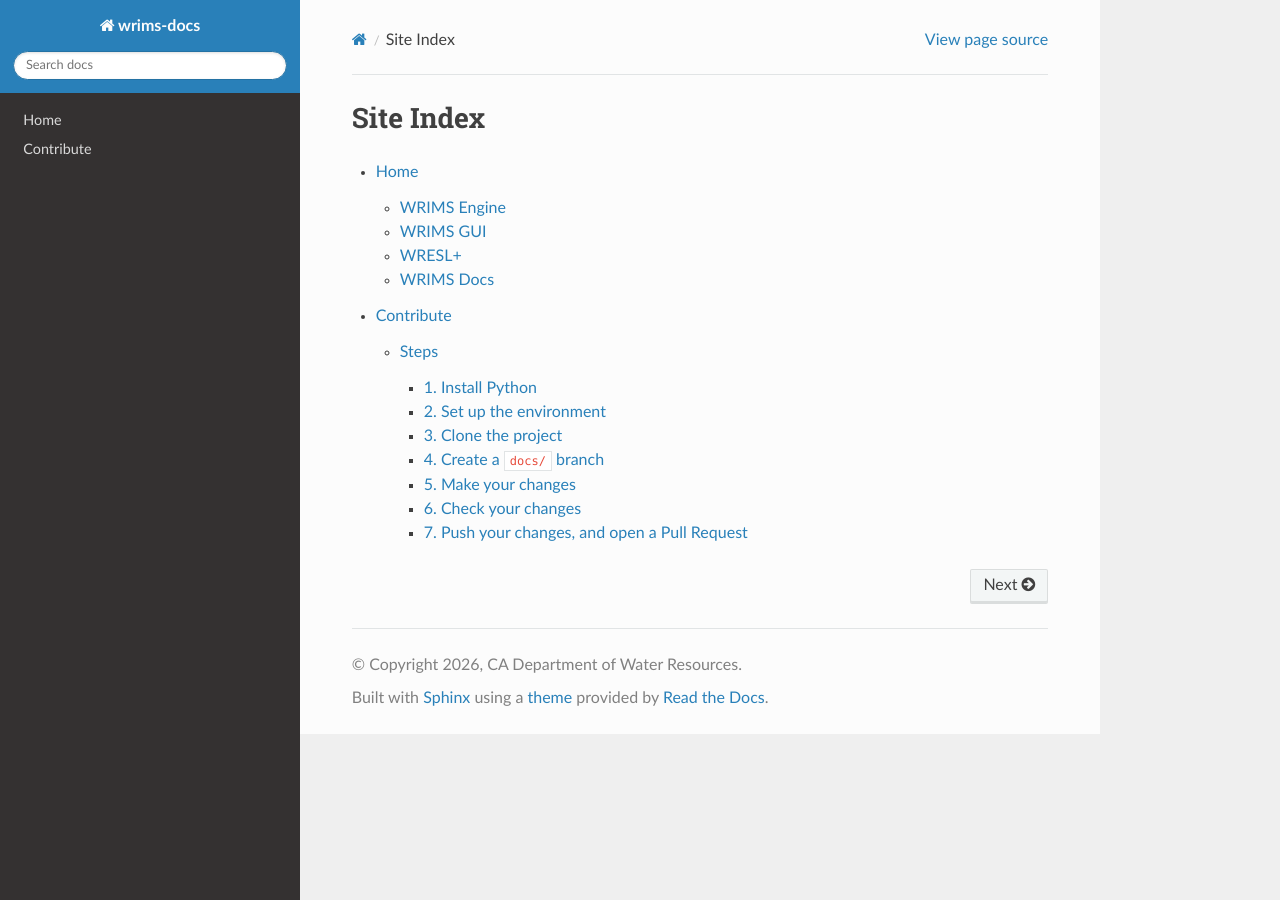
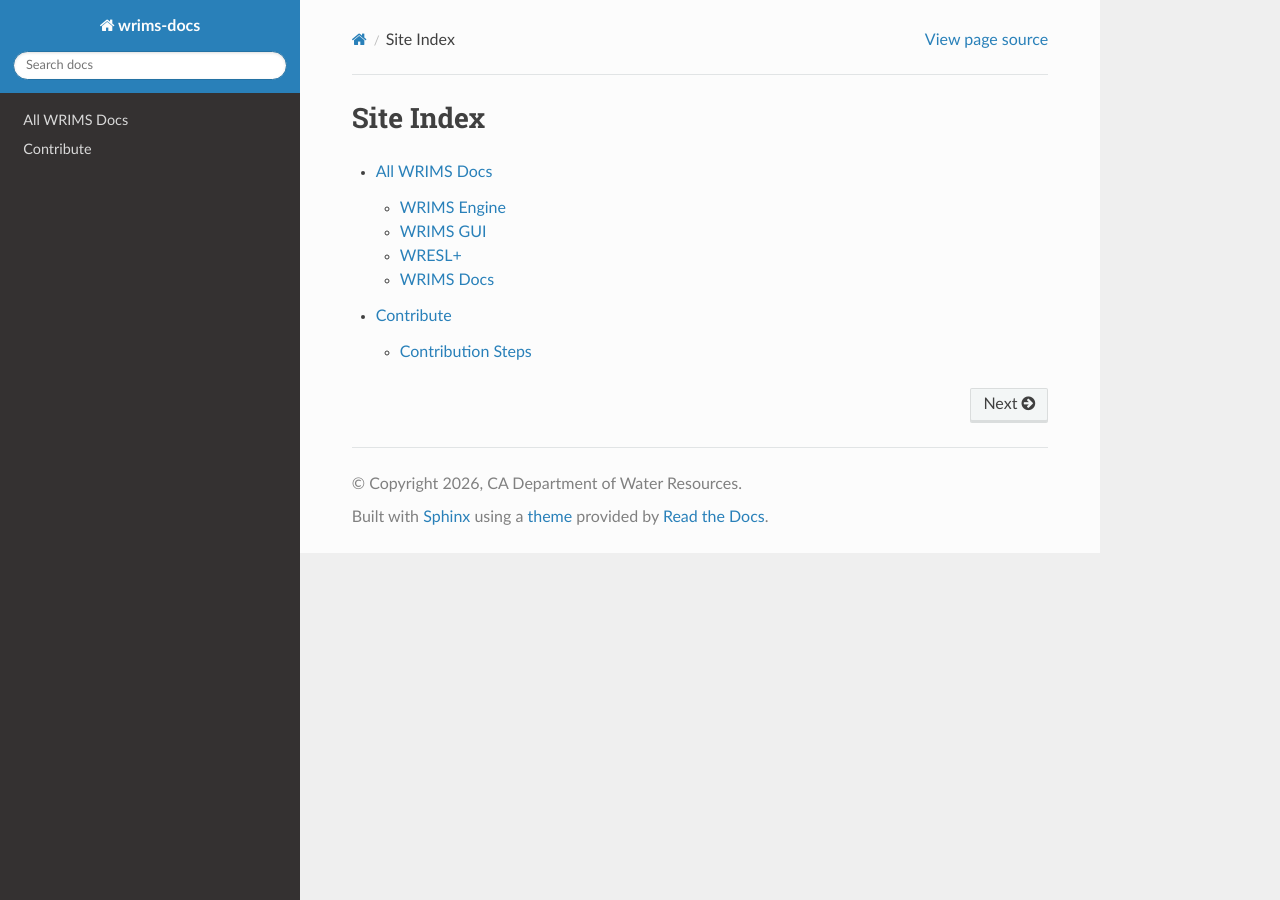
Before and after one commit to CentralValleyModeling/wrims-docs, a Sphinx documentation site: the page built from docs/index.rst, in a window 1280 px wide. Built offline with Sphinx 7.4.7 and the Read the Docs theme 3.1.0, drawn with Linux system fonts in a browser that asks for light colours.

Commit message:
Tweak settings, and headings, add links

```diff
--- a/docs/conf.py
+++ b/docs/conf.py
@@ -42,9 +42,9 @@ templates_path = ["_templates"]
 
 html_theme = "sphinx_rtd_theme"
 html_theme_options = {
-    "home_page_in_toc": True,
-    "max_navbar_depth": 3,
+    "navigation_depth": 2,
 }
+github_url = "https://github.com/CentralValleyModeling/wrims-docs"
 
 # -- Options for EPUB output
 epub_show_urls = "footnote"
--- a/docs/contribution-guide.rst
+++ b/docs/contribution-guide.rst
@@ -12,8 +12,8 @@ open-source project led by the Department of Water Resources. If you are an exte
 collaborator, please let us know if you have any questions about contributing by
 submitting an Issue on the `WRIMS Docs Repo`_.
 
-Steps
------
+Contribution Steps
+------------------
 
 .. _requirements.txt: https://github.com/CentralValleyModeling/wrims-docs/blob/main/docs/requirements.txt
 
--- a/docs/home.rst
+++ b/docs/home.rst
@@ -62,7 +62,7 @@ WRESL+
 - The WRESL+ style guide.
 
 +------+---------------------------------------------+
-| Docs | :ref:`WRESL+ Docs<wresl:home>`       |
+| Docs | :ref:`WRESL+ Docs<wresl:home>`              |
 +------+---------------------------------------------+
 | Code | `WRESL+ Repo`_                              |
 +------+---------------------------------------------+
--- a/docs/index.rst
+++ b/docs/index.rst
@@ -5,6 +5,7 @@ Site Index
 **********
 
 .. toctree::
+    :maxdepth: 2
 
-    Home<home>
+    All WRIMS Docs<home>
     Contribute<contribution-guide>
```
Also changed, not shown: README.md (+2 -0 lines).
